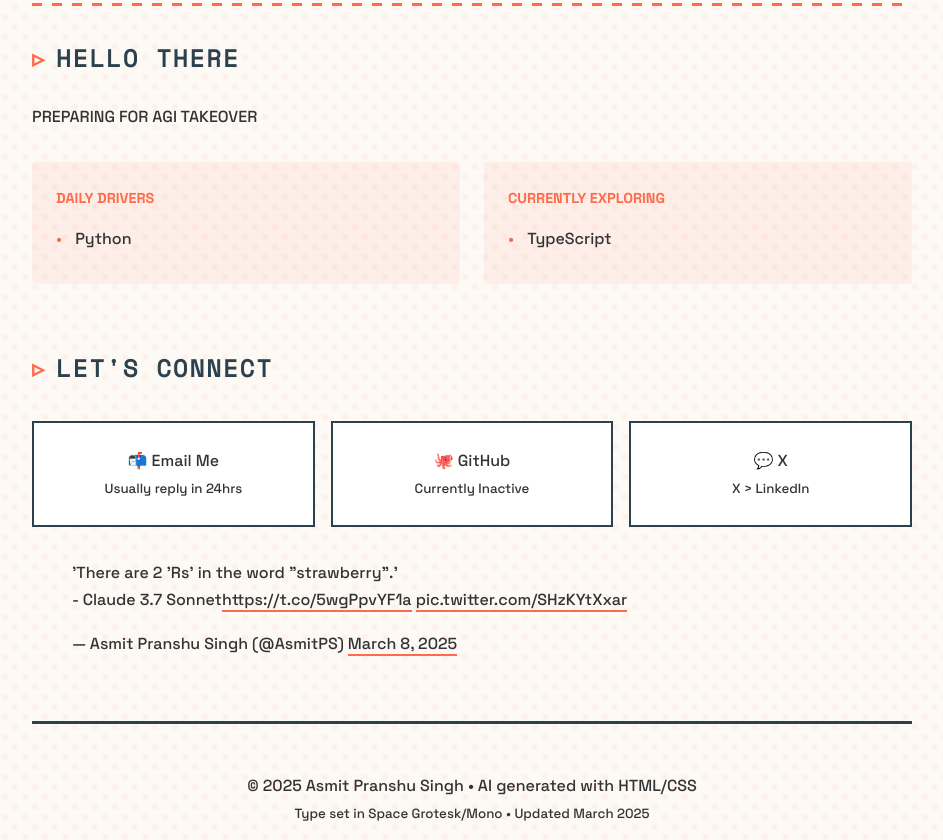
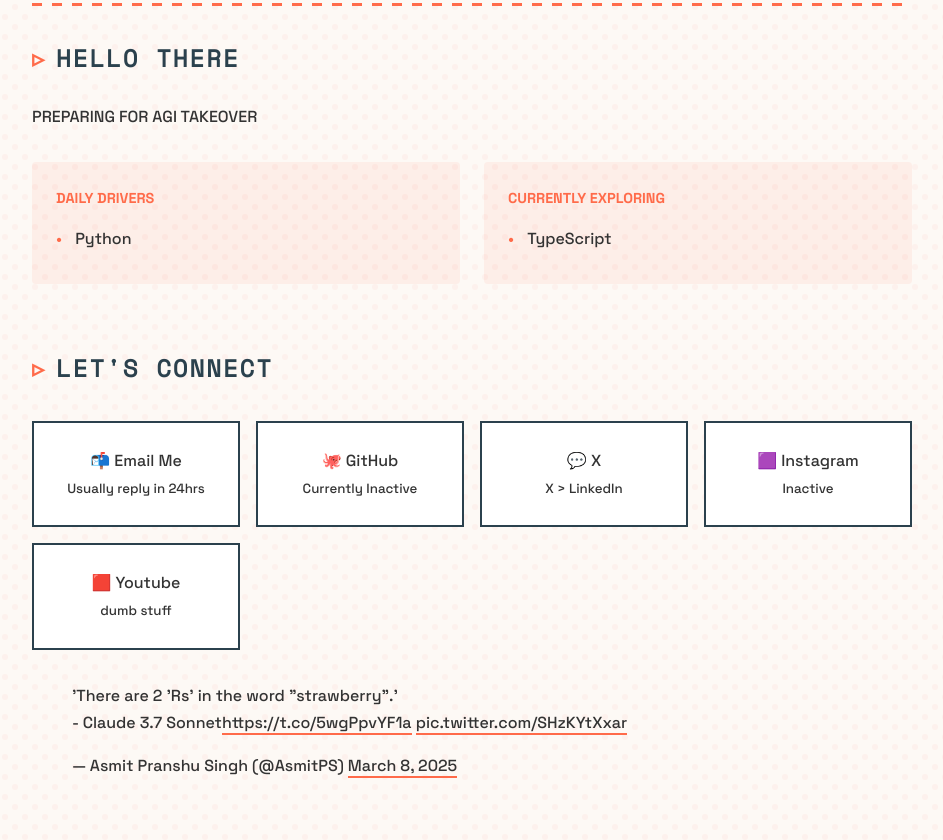
Before and after one commit to AsmitPS/AsmitPS.github.io, a plain HTML site: page index.html in a window 1280 px wide. Shown: the part 236-1076 px from the top of the page, without its empty margins (168-1111 px from the left). Drawn offline with nearby package versions, Linux system fonts and the light colour scheme.

Commit message:
Update index.html
Signed-off-by: Asmit Pranshu Singh <asmit2007@hotmail.com>

```diff
--- a/index.html
+++ b/index.html
@@ -228,6 +228,14 @@
                     💬 X<br>
                     <small>X > LinkedIn</small>
                 </a>
+                <a href="https://instagram.com/AsmitPS" class="contact-link" target="_blank">
+                    🟪 Instagram<br>
+                    <small>Inactive</small>
+                </a>
+                <a href="https://youtube.com/@AsmitPS" class="contact-link" target="_blank">
+                    🟥 Youtube<br>
+                    <small>dumb stuff</small>
+                </a>
             </div>
 
         <blockquote class="twitter-tweet"><p lang="en" dir="ltr">&#39;There are 2 &#39;Rs&#39; in the word &quot;strawberry&quot;.&#39; <br>- Claude 3.7 Sonnet<a href="https://t.co/5wgPpvYF1a">https://t.co/5wgPpvYF1a</a> <a href="https://t.co/SHzKYtXxar">pic.twitter.com/SHzKYtXxar</a></p>&mdash; Asmit Pranshu Singh (@AsmitPS) <a href="https://twitter.com/AsmitPS/status/1898369578012479636?ref_src=twsrc%5Etfw">March 8, 2025</a></blockquote> <script async src="https://platform.twitter.com/widgets.js" charset="utf-8"></script>
```
